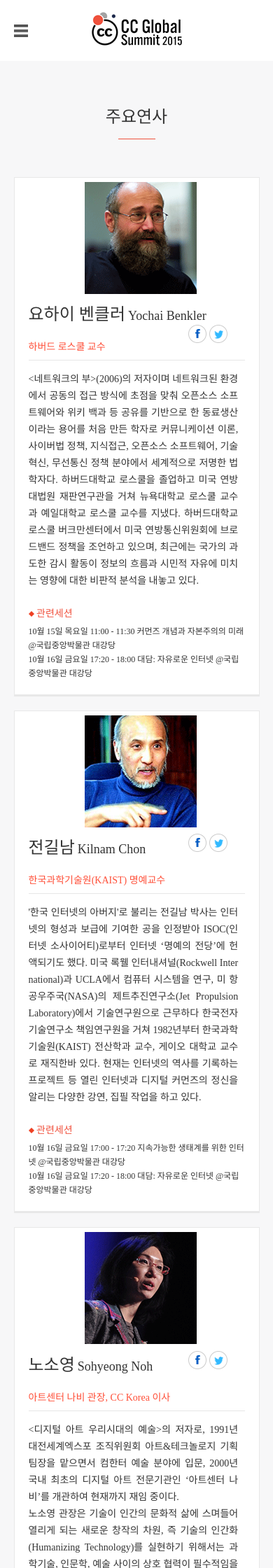
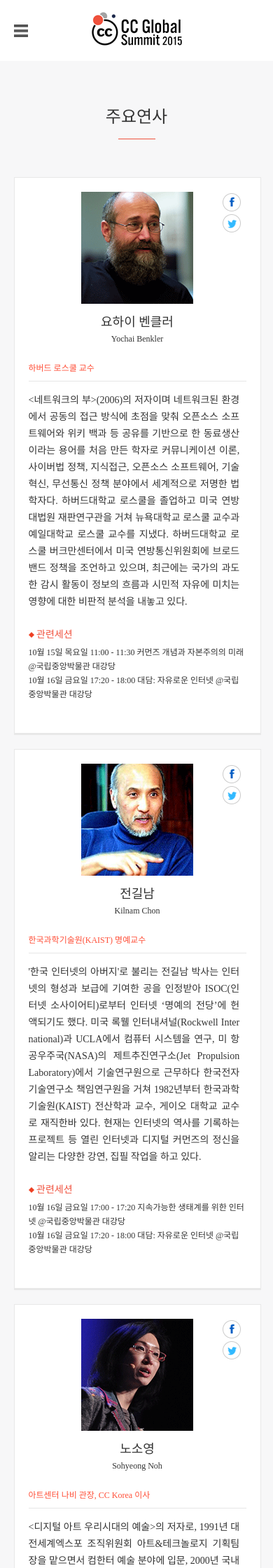
Before and after one commit to creativecommonskorea/2015-global-summit, a Jekyll site: the page built from speakers.html, in a window 390 px wide. Shown: the top 2240 px of the page at 70% size. Built offline with Jekyll 4.4.1, drawn with Linux system fonts in a browser that asks for light colours; nearby versions of some CDN libraries.

Commit message:
main style

```diff
--- a/css/main.css
+++ b/css/main.css
@@ -1168,12 +1168,16 @@ a {
     border-bottom: 3px solid #e8e8e8;
     margin-bottom: 20px;
     overflow: auto; }
+    @media screen and (max-width: 1000px) {
+      .speaker_wrap .speaker_box, .sponsor_whole_wrap .speaker_box {
+        padding: 20px;
+        width: calc(100% - 40px); } }
     .speaker_wrap .speaker_box .person_image, .sponsor_whole_wrap .speaker_box .person_image {
       float: left;
       padding: 25px; }
       @media screen and (max-width: 1000px) {
         .speaker_wrap .speaker_box .person_image, .sponsor_whole_wrap .speaker_box .person_image {
-          padding: 0.350em;
+          padding: 0;
           width: 100%;
           text-align: center; }
           .speaker_wrap .speaker_box .person_image .image, .sponsor_whole_wrap .speaker_box .person_image .image {
@@ -1189,14 +1193,36 @@ a {
       @media screen and (max-width: 1000px) {
         .speaker_wrap .speaker_box .person_profile, .sponsor_whole_wrap .speaker_box .person_profile {
           float: none;
-          width: calc(100% - 40px);
-          padding: 20px; } }
+          width: 100%; } }
       .speaker_wrap .speaker_box .person_profile .name_social .kor_name, .sponsor_whole_wrap .speaker_box .person_profile .name_social .kor_name {
-        font-size: 24px; }
+        font-size: 24px;
+        float: left;
+        vertical-align: middle;
+        line-height: 24px; }
+        @media screen and (max-width: 1000px) {
+          .speaker_wrap .speaker_box .person_profile .name_social .kor_name, .sponsor_whole_wrap .speaker_box .person_profile .name_social .kor_name {
+            font-size: 18px;
+            width: 100%;
+            text-align: center;
+            margin-top: 10px; } }
       .speaker_wrap .speaker_box .person_profile .name_social .eng_name, .sponsor_whole_wrap .speaker_box .person_profile .name_social .eng_name {
-        font-size: 18px; }
+        font-size: 18px;
+        line-height: 24px; }
+        @media screen and (max-width: 1000px) {
+          .speaker_wrap .speaker_box .person_profile .name_social .eng_name, .sponsor_whole_wrap .speaker_box .person_profile .name_social .eng_name {
+            font-size: 12px;
+            width: 100%;
+            text-align: center; } }
+      .speaker_wrap .speaker_box .person_profile .name_social .social_wrap, .sponsor_whole_wrap .speaker_box .person_profile .name_social .social_wrap {
+        float: right;
+        margin-right: 25px; }
+        @media screen and (max-width: 1000px) {
+          .speaker_wrap .speaker_box .person_profile .name_social .social_wrap, .sponsor_whole_wrap .speaker_box .person_profile .name_social .social_wrap {
+            margin-right: 8px;
+            margin-top: -220px;
+            width: 26px; } }
       .speaker_wrap .speaker_box .person_profile .organize, .sponsor_whole_wrap .speaker_box .person_profile .organize {
-        font-size: 14px;
+        font-size: 12px;
         color: #ff4f38;
         margin-top: 20px; }
       .speaker_wrap .speaker_box .person_profile .describe, .sponsor_whole_wrap .speaker_box .person_profile .describe {
--- a/speakers.html
+++ b/speakers.html
@@ -37,10 +37,10 @@ layout: base
             </div>
             <div class="person_profile">
                 <div class="name_social">
-                    <span class="kor_name">{{ s.kor_name }}</span>
-                    <span class="eng_name">{{ s.eng_name }}</span>
+                    <div class="kor_name">{{ s.kor_name }}</div>
+                    <div class="eng_name">{{ s.eng_name }}</div>
 
-                    <div style="float: right;margin-right: 25px;">
+                    <div class="social_wrap">
                         <span class="social">
                             <a href="{{ s.fb }}" class="social_fb" target="_blank">
                                 <img src="/images/other/speaker_fb.png" alt="facebook"/>
```
Also changed, not shown: css/speakers.scss (+31 -4 lines). Lines whose indentation alone changed are shown as unchanged.
